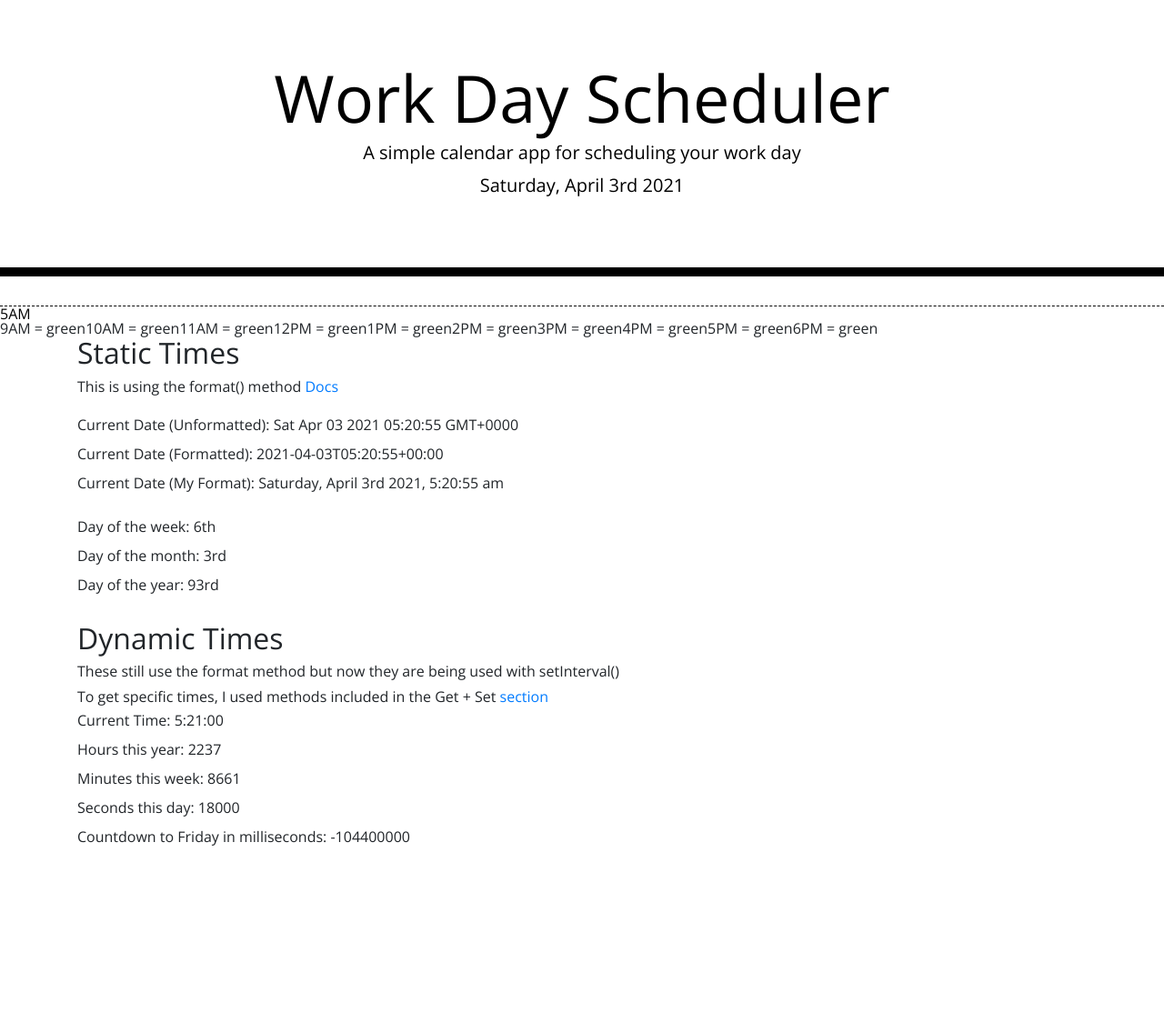
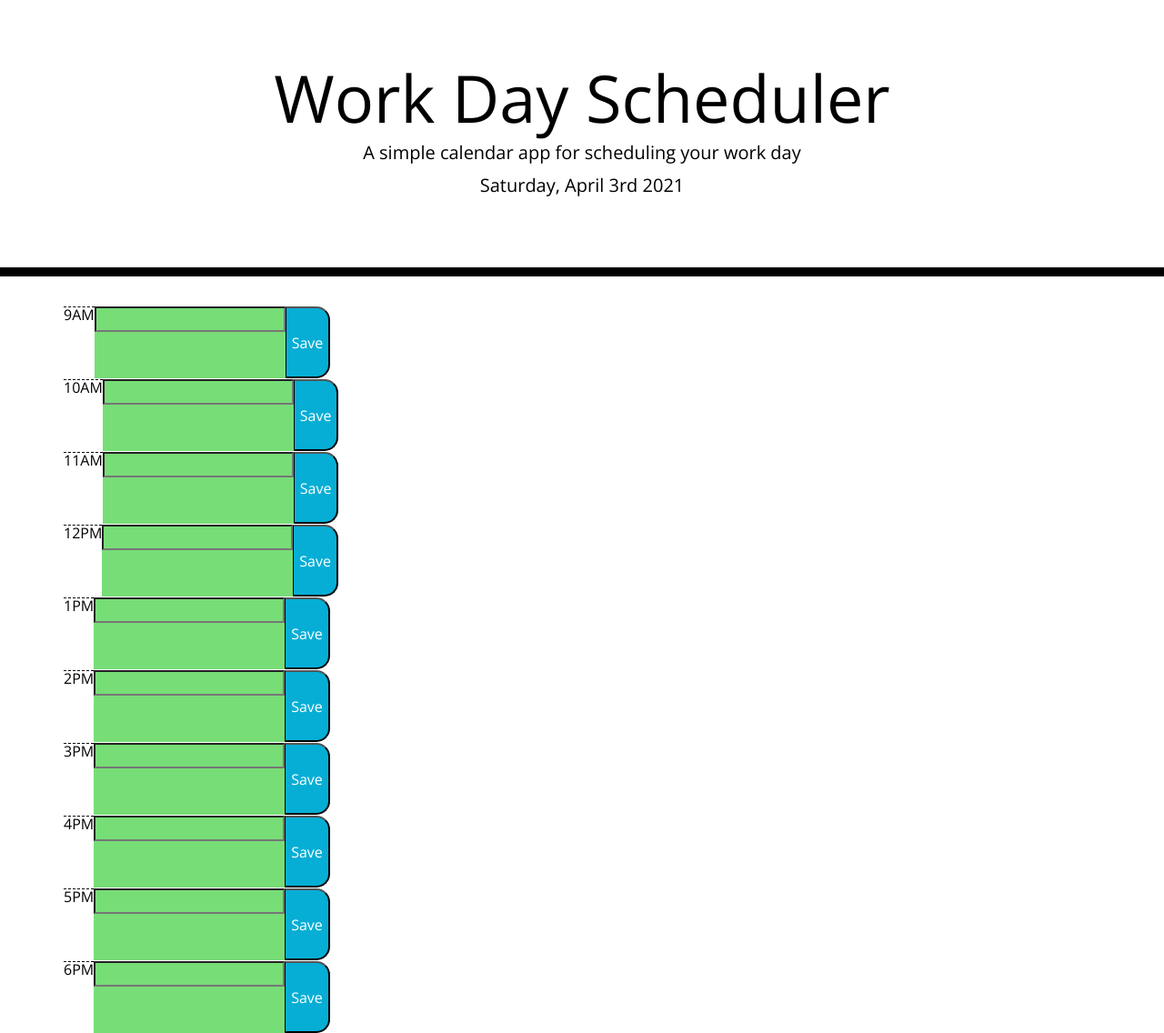
Before and after one commit to rtmiranda18/workdayscheduler_homework-, a plain HTML site: page index.html in a window 1280 px wide. Shown: the whole page at 91% size. Before the commit the page ends 944 px from the top, so only its background shows below. Drawn offline with nearby package versions, Linux system fonts and the light colour scheme.

Commit message:
concatinated the container timeblocks

```diff
--- a/index.html
+++ b/index.html
@@ -29,36 +29,8 @@
       <p id="currentDay" class="lead"></p>
     </header>
 
+    <div class="container">
       <!-- Timeblocks go here -->
-    <div class="hour">Hour:</div>
-    <div class="color"></div>
-    <div class="container">
-        <h2>Static Times</h2>
-        <h6>This is using the format() method <a href="https://momentjs.com/docs/#/displaying/" target='_blank'>Docs</a>
-            </h5>
-            <br />
-            <p>Current Date (Unformatted): <span id='date'></span></p>
-            <p>Current Date (Formatted): <span id='date-formatted'></span></p>
-            <p>Current Date (My Format): <span id='date-my'></span></p>
-
-            <br />
-
-            <p>Day of the week: <span id='day-week'></span></p>
-            <p>Day of the month: <span id="day-month"></span></p>
-            <p>Day of the year: <span id="day-year"></span></p>
-
-            <br />
-
-            <h2>Dynamic Times</h2>
-            <h6>These still use the format method but now they are being used with setInterval()</h6>
-            <h6>To get specific times, I used methods included in the Get + Set <a
-                    href="https://momentjs.com/docs/#/get-set/" target='_blank'>section</a></h6>
-            <p>Current Time: <span id="time"></span></p>
-            <p>Hours this year: <span id="hours"></span></p>
-            <p>Minutes this week: <span id="minutes"></span></p>
-            <p>Seconds this day: <span id="seconds"></span></p>
-
-            <p>Countdown to Friday in milliseconds: <span id="countdown"></span></p>
 
     </div>
 
--- a/script.js
+++ b/script.js
@@ -4,19 +4,27 @@ $(document).ready(function () {
 $("#currentDay").text(moment().format("dddd, MMMM Do YYYY"));
 $(".hour").text(moment().format("hA"));
 
+// use a for loop to get the boxes to show colors
 for(i=9; i < 19; i++){
     var d = moment();
     if (i==d.format("H")) {
-        var color = "red";
+        var color = "present";
     }
     else if (i > d.format("H")) {
-        var color = "green";
+        var color = "future";
     }
     else if (i < d.format("H")) {
-        var color = "gray";
+        var color = "past";
     }
-    //console.log(i + " = " + color);
     var workTime = i + ":00:00";
-    $(".color").append("<span>" + moment(workTime, "HH:mm:ss").format("hA") + " = " + color + "</span>");
+    $(".container").append(
+        '<div class="row"><div class="hour">' + moment(workTime, "HH:mm:ss").format("hA") + '</div><form class="' + color + '"><input class="' + color + '" type="text" id="event" name="event"></form><button class="saveBtn">Save</button></div>'
+
+
+        //'<span>' +  + " = " + color + '</span>'
+
+    );
+
 }
+
 });
```
